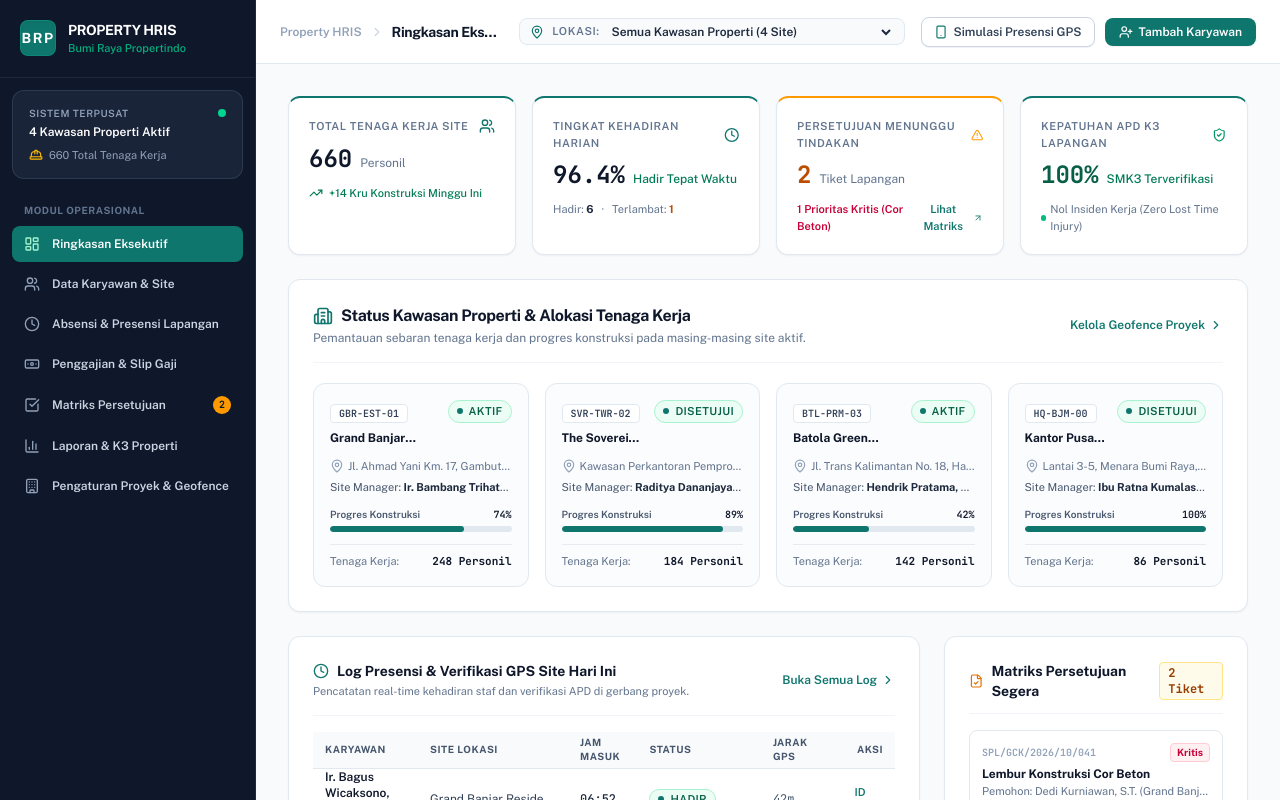
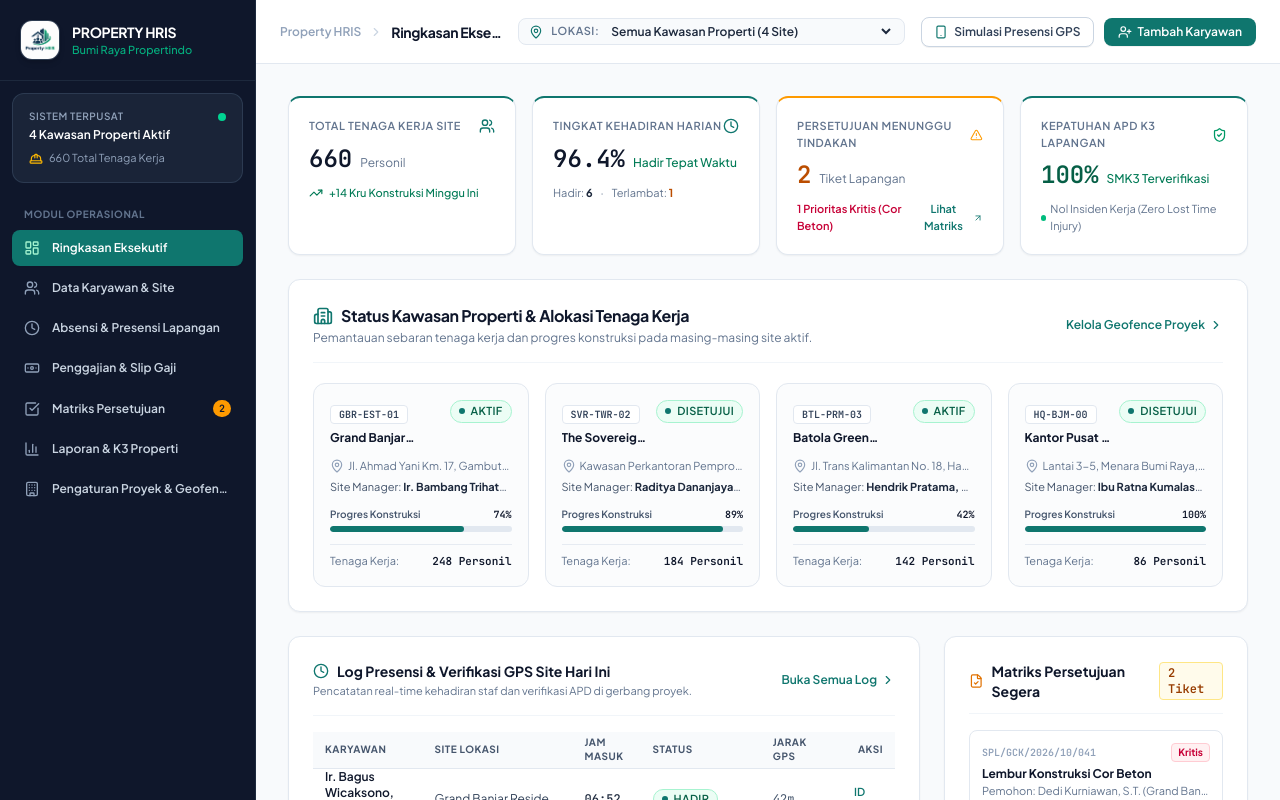
Before and after one commit to Suyono-Sukorame/property-hris, a Next.js app: page / in a window 1280 px wide. Shown: the top 800 px of the page. Built offline with nearby package versions, Linux system fonts and the light colour scheme.

Commit message:
update branding assets, typography font, and metadata configurations

```diff
--- a/src/app/globals.css
+++ b/src/app/globals.css
@@ -1,8 +1,6 @@
 @import "tailwindcss";
 
 :root {
-  --font-sans: 'Public Sans', system-ui, sans-serif;
-  --font-mono: 'JetBrains Mono', monospace;
   --color-brand: #0f766e;
   --color-brand-dark: #115e59;
 }
@@ -12,7 +10,13 @@
 }
 
 body {
-  font-family: var(--font-sans);
+  font-family: var(--font-sans), 'Plus Jakarta Sans', system-ui, -apple-system, BlinkMacSystemFont, 'Segoe UI', Roboto, sans-serif;
+  -webkit-font-smoothing: antialiased;
+  -moz-osx-font-smoothing: grayscale;
+}
+
+code, kbd, samp, pre {
+  font-family: var(--font-mono), 'JetBrains Mono', ui-monospace, SFMono-Regular, Menlo, Monaco, Consolas, monospace;
 }
 
 /* Accent color for range inputs */
--- a/src/app/layout.tsx
+++ b/src/app/layout.tsx
@@ -1,35 +1,38 @@
 import type { Metadata } from 'next';
-import { Public_Sans, Manrope, JetBrains_Mono } from 'next/font/google';
+import { Plus_Jakarta_Sans, JetBrains_Mono } from 'next/font/google';
 import './globals.css';
 
-const publicSans = Public_Sans({
+const plusJakartaSans = Plus_Jakarta_Sans({
   subsets: ['latin'],
-  variable: '--font-public-sans',
-  display: 'swap',
-});
-
-const manrope = Manrope({
-  subsets: ['latin'],
-  variable: '--font-manrope',
+  variable: '--font-sans',
+  weight: ['400', '500', '600', '700', '800'],
   display: 'swap',
 });
 
 const jetbrainsMono = JetBrains_Mono({
   subsets: ['latin'],
   variable: '--font-mono',
+  weight: ['400', '500', '600'],
   display: 'swap',
 });
 
 export const metadata: Metadata = {
-  title: 'Property HRIS - Sistem Manajemen SDM & Operasional Properti',
-  description: 'Sistem Manajemen Sumber Daya Manusia dan Absensi Lapangan Terintegrasi untuk Pengembang Properti dan Konstruksi.',
+  metadataBase: new URL('https://property-hris.vercel.app'),
+  title: 'Property HRIS - PT Bumi Raya Propertindo Tbk',
+  description: 'Sistem Manajemen Sumber Daya Manusia dan Absensi Lapangan Terintegrasi untuk Pengembang Properti dan Konstruksi di Kalimantan Selatan.',
+  icons: {
+    icon: '/property-hris.png',
+    apple: '/property-hris.png',
+  },
   openGraph: {
-    title: 'Property HRIS - Enterprise Workforce Management',
+    title: 'Property HRIS - PT Bumi Raya Propertindo Tbk',
     description: 'Sistem Manajemen SDM & Absensi Lapangan Terintegrasi untuk Pengembang Properti',
+    images: ['/property-hris.png'],
     type: 'website',
   },
   twitter: {
     card: 'summary_large_image',
+    images: ['/property-hris.png'],
   },
 };
 
@@ -39,8 +42,8 @@ export default function RootLayout({
   children: React.ReactNode;
 }>) {
   return (
-    <html lang="id" className={`${publicSans.variable} ${manrope.variable} ${jetbrainsMono.variable}`}>
-      <body className="bg-[#f8fafc] text-[#0f172a] antialiased selection:bg-[#0f766e] selection:text-white">
+    <html lang="id" className={`${plusJakartaSans.variable} ${jetbrainsMono.variable}`}>
+      <body className="bg-[#f8fafc] text-[#0f172a] antialiased selection:bg-[#0f766e] selection:text-white font-sans">
         {children}
       </body>
     </html>
--- a/src/components/layout/Sidebar.tsx
+++ b/src/components/layout/Sidebar.tsx
@@ -1,4 +1,5 @@
 'use client';
+import Image from 'next/image';
 import React from 'react';
 import { ActiveNavModule } from '@/types/hris';
 import {
@@ -31,8 +32,15 @@ export const Sidebar: React.FC<SidebarProps> = ({
     <aside className="w-64 bg-slate-900 text-slate-300 flex flex-col shrink-0 min-h-screen border-r border-slate-800">
       {/* Brand Header */}
       <div className="p-5 border-b border-slate-800 flex items-center gap-3">
-        <div className="w-9 h-9 rounded-lg bg-[#0f766e] text-white flex items-center justify-center font-bold text-sm tracking-widest shadow-inner border border-emerald-400/20">
-          BRP
+        <div className="w-10 h-10 rounded-xl overflow-hidden bg-white/10 flex items-center justify-center shrink-0 border border-slate-700/80 shadow-md">
+          <Image
+            src="/property-hris.png"
+            alt="Logo PT Bumi Raya Propertindo"
+            width={40}
+            height={40}
+            priority
+            className="w-full h-full object-cover"
+          />
         </div>
         <div className="min-w-0">
           <h1 className="text-sm font-bold tracking-tight text-white uppercase truncate">
--- a/src/components/modals/EmployeeIDCardModal.tsx
+++ b/src/components/modals/EmployeeIDCardModal.tsx
@@ -1,4 +1,5 @@
 'use client';
+import Image from 'next/image';
 import React from 'react';
 import { Employee } from '@/types/hris';
 import { StatusBadge } from '@/components/ui';
@@ -27,8 +28,14 @@ export const EmployeeIDCardModal: React.FC<EmployeeIDCardModalProps> = ({
         {/* Top Header Bar */}
         <div className="bg-[#0f766e] px-6 py-4 text-white flex items-center justify-between">
           <div className="flex items-center gap-2">
-            <div className="w-8 h-8 rounded-lg bg-white/15 border border-white/20 flex items-center justify-center font-bold text-white text-xs tracking-wider">
-              BRP
+            <div className="w-8 h-8 rounded-lg overflow-hidden bg-white/20 border border-white/30 flex items-center justify-center shrink-0 shadow-xs">
+              <Image
+                src="/property-hris.png"
+                alt="Logo PT Bumi Raya Propertindo"
+                width={32}
+                height={32}
+                className="w-full h-full object-cover"
+              />
             </div>
             <div>
               <p className="text-xs uppercase tracking-wider font-semibold text-emerald-100">
--- a/src/components/modals/PaySlipModal.tsx
+++ b/src/components/modals/PaySlipModal.tsx
@@ -1,4 +1,5 @@
 'use client';
+import Image from 'next/image';
 import React, { useState } from 'react';
 import { PayrollRecord } from '@/types/hris';
 import { FORMAT_IDR } from '@/data/mockData';
@@ -54,8 +55,14 @@ export const PaySlipModal: React.FC<PaySlipModalProps> = ({ record, onClose }) =
           <div className="flex flex-col sm:flex-row justify-between items-start sm:items-center pb-6 border-b-2 border-slate-900 gap-4">
             <div>
               <div className="flex items-center gap-2">
-                <div className="w-7 h-7 rounded bg-[#0f766e] text-white flex items-center justify-center font-bold text-xs tracking-wider">
-                  BRP
+                <div className="w-9 h-9 rounded-lg overflow-hidden flex items-center justify-center shrink-0 border border-slate-200 shadow-xs">
+                  <Image
+                    src="/property-hris.png"
+                    alt="Logo PT Bumi Raya Propertindo"
+                    width={36}
+                    height={36}
+                    className="w-full h-full object-cover"
+                  />
                 </div>
                 <h1 className="text-base font-extrabold tracking-tight text-slate-900 uppercase">
                   PT Bumi Raya Propertindo Tbk
```
